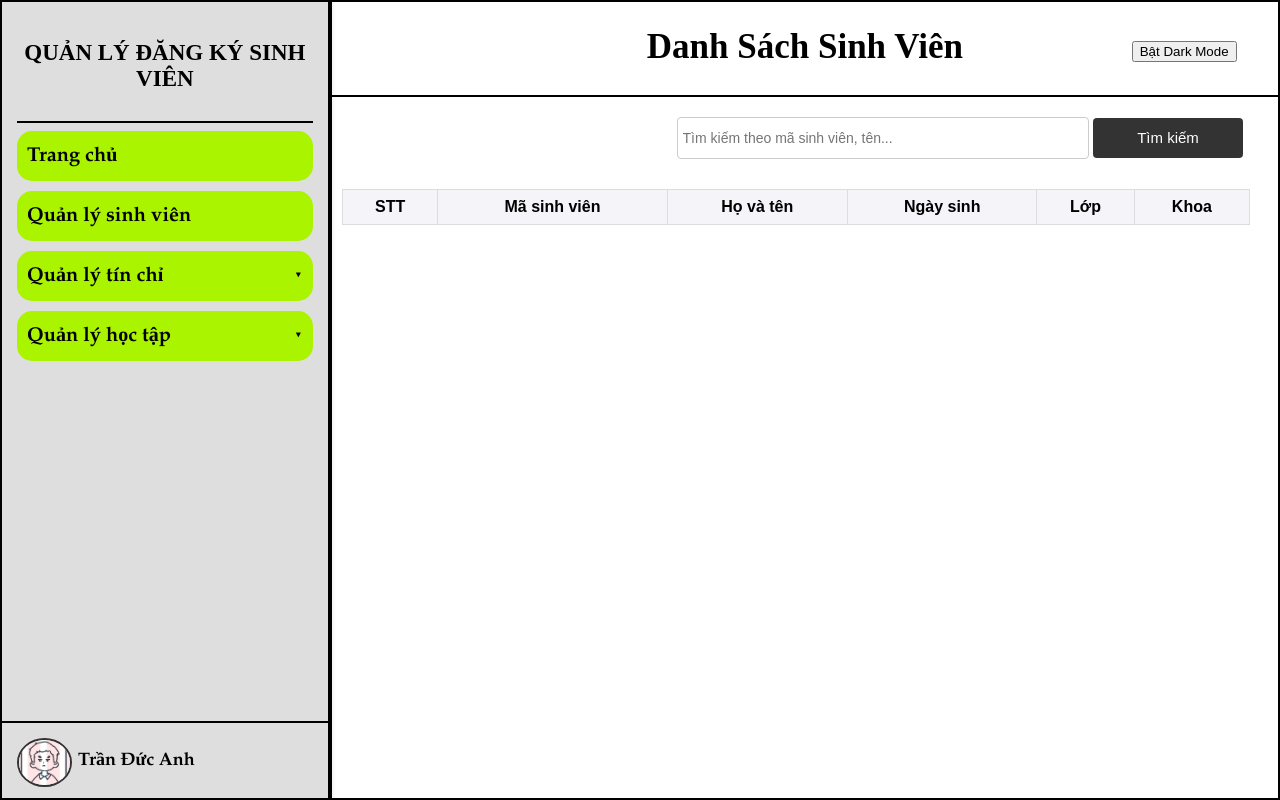
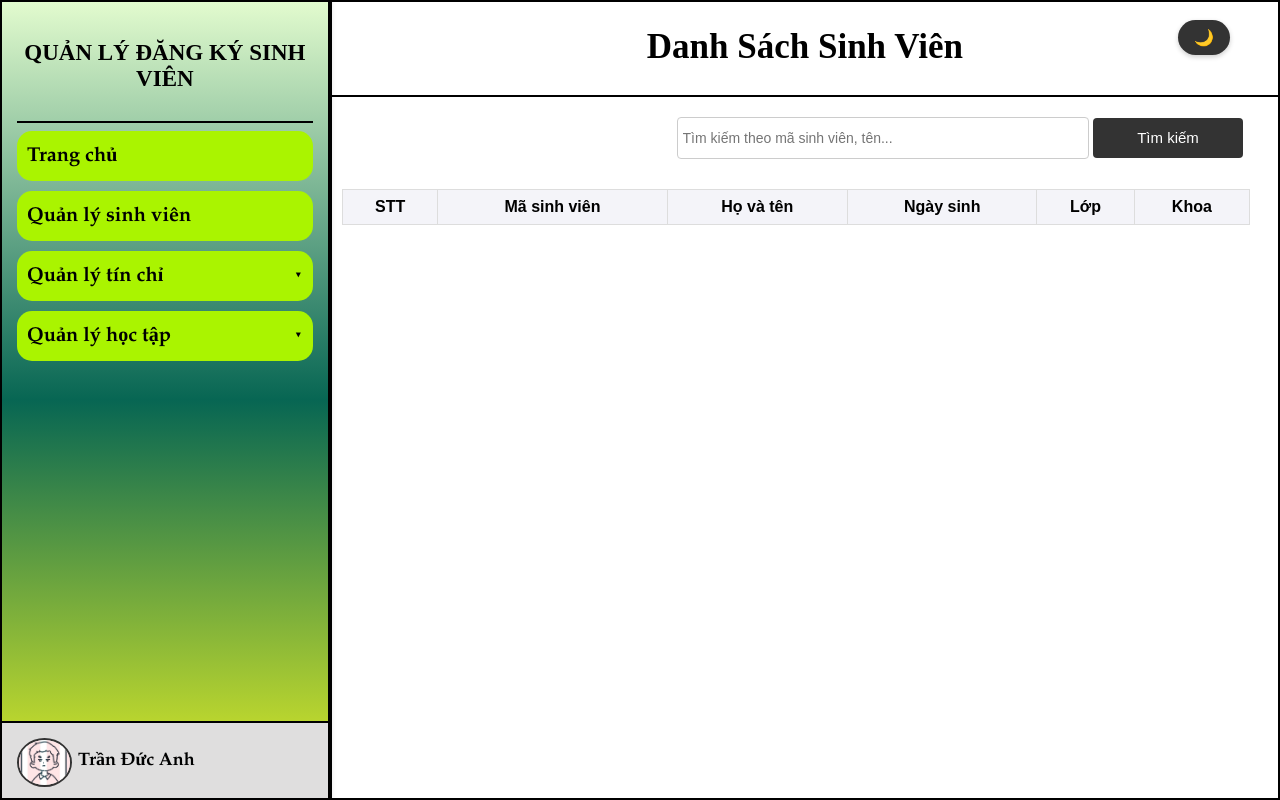
Before and after one commit to kayden2712/Student_Managerment, a PHP site: page /Home.html in a window 1280 px wide. Run offline with PHP 8.4, Linux system fonts and the light colour scheme; lists and menus that the app fills with data are empty.

Commit message:
Thay đôi nút darkmode, đôi màu sidebar, chinh sua lai chuyên giua cac trang

```diff
--- a/Home.css
+++ b/Home.css
@@ -14,12 +14,12 @@ body {
 .sidebar {
     position: relative;
     width: 25%;
-    background-color: rgb(223, 222, 222);
+    background: linear-gradient(to bottom, #E2FBCE, #076653, #E3EF26);
     padding: 15px;
     box-shadow: 2px 0 5px rgba(0, 0, 0, 0.1);
-    overflow-y: auto; /* Cho phép cuộn dọc nếu nội dung quá dài */
     border: 2px black solid;
     padding-bottom: 80px; /* Tạo khoảng trống cho profile */
+    overflow: hidden; /* Tắt cuộn nội dung */
 }
 
 .sidebar hr {
@@ -51,8 +51,8 @@ body {
     font-weight: bold;
     color: #000000;
     text-decoration: none;
-    font-family:"Palatino Linotype", Times, serif;
-    font-size: 20px ;
+    font-family: "Palatino Linotype", Times, serif;
+    font-size: 20px;
     background-color: #AAF400FF;
 }
 
@@ -92,8 +92,8 @@ body {
     display: block;
     padding: 8px;
     border-radius: 15px;
-    font-family:"Palatino Linotype", Times, serif;
-    font-size: 20px ;
+    font-family: "Palatino Linotype", Times, serif;
+    font-size: 20px;
     background-color: #AAF400FF;
     font-weight: bold;
 
@@ -152,13 +152,15 @@ body {
     padding: 5px;
     height: 35px;
 }
+
 .collapsible-profile .menu-text {
     color: #000000;
-    font-family:"Palatino Linotype", Times, serif;
+    font-family: "Palatino Linotype", Times, serif;
     font-size: 20px;
     margin-right: 20px;
-    padding-left:20px ;
+    padding-left: 20px;
 }
+
 .collapsible-profile:hover {
     background-color: rgba(255, 255, 255, 0);
 }
@@ -360,9 +362,15 @@ button {
 }
 
 #addStudentPopup input {
-    width: 100%;
+    width: 96%;
     padding: 8px;
     margin: 10px 0;
+}
+
+#addStudentPopup label {
+    font-weight: bold;
+    font-size: 15px;
+    font-family: "Palatino Linotype", Times, serif;
 }
 
 #addStudentPopup button {
@@ -372,8 +380,10 @@ button {
 }
 
 #addStudentPopup h2 {
+    font-family: "Palatino Linotype", Times, serif;
     text-align: center;
 }
+
 /* Add styles for collapsible menu and submenu */
 .menu-item {
     margin-bottom: 10px;
@@ -423,9 +433,11 @@ button {
 .content_head .button {
 
 }
-.menu-toggle{
+
+.menu-toggle {
     color: black;
 }
+
 /* Dark Mode cho toàn bộ trang */
 body.dark-mode {
     background-color: #1a1a1a; /* Nền tối */
@@ -502,7 +514,8 @@ body.dark-mode {
     background-color: #444444; /* Nền nút popup */
     color: #e4e4e4; /* Chữ nút popup */
 }
-.dark-mode-toggle{
+
+.dark-mode-toggle {
     position: absolute;
     margin-top: -55px;
     padding-left: 800px;
@@ -586,3 +599,62 @@ body.dark-mode {
 .profile-sidebar:hover .profile-avatar img {
     transform: scale(1.1);
 }
+
+/* Style cho nút Dark Mode */
+#darkModeButton {
+    background-color: #333;
+    color: white;
+    border: none;
+    padding: 8px 16px; /* Giảm padding để nút nhỏ gọn hơn */
+    border-radius: 20px;
+    cursor: pointer;
+    font-size: 14px;
+    display: inline-flex; /* Thay đổi thành inline-flex */
+    align-items: center;
+    gap: 8px;
+    transition: all 0.3s ease;
+    box-shadow: 0 2px 5px rgba(0, 0, 0, 0.2);
+    white-space: nowrap; /* Ngăn text xuống dòng */
+}
+
+#darkModeButton::before {
+    content: '🌙';
+    font-size: 16px;
+}
+
+#darkModeButton:hover {
+    background-color: #444;
+    transform: translateY(-2px);
+    box-shadow: 0 4px 8px rgba(0, 0, 0, 0.3);
+}
+
+/* Khi Dark Mode được bật */
+.dark-mode #darkModeButton {
+    background-color: #f0f0f0;
+    color: #333;
+}
+
+.dark-mode #darkModeButton::before {
+    content: '☀️';
+}
+
+.dark-mode-toggle {
+    position: absolute;
+    top: 20px;
+    right: 50px; /* Điều chỉnh khoảng cách từ mép phải */
+    z-index: 100;
+    margin: 0; /* Xóa margin */
+    padding: 0; /* Xóa padding */
+}
+
+#addPopup {
+    font-weight: bold;
+    font-size: 15px;
+    font-family: "Palatino Linotype", Times, serif;
+}
+
+#closePopup {
+    font-weight: bold;
+    font-size: 15px;
+    font-family: "Palatino Linotype", Times, serif;
+}
--- a/Home.html
+++ b/Home.html
@@ -57,7 +57,7 @@
     </div>
     <h2 id="header2">Danh Sách Sinh Viên</h2>
     <div class="dark-mode-toggle">
-        <button id="darkModeButton" onclick="toggleDarkMode()">Bật Dark Mode</button>
+        <button id="darkModeButton" onclick="toggleDarkMode()"></button>
     </div>
     <hr>
     <div id="Find">
--- a/Home.js
+++ b/Home.js
@@ -28,10 +28,14 @@ function closePopup() {
 }
 
 function showStudentManagement() {
-    // Ẩn phần tìm kiếm và hi���n thị các nút Thêm, Sửa, Xóa
-    document.getElementById('findSection').classList.add('hidden');
-    document.getElementById('actionButtons').classList.remove('hidden');
-    document.getElementById('student-table').classList.remove('hidden');
+    // Hiển thị bảng và các nút quản lý
+    const buttonContainer = document.querySelector('.button');
+    const buttonFind = document.querySelector('.find');
+    const studentTable = document.getElementById('student-table');
+
+    buttonContainer.style.display = 'flex';
+    buttonFind.style.display = 'none';
+    studentTable.style.display = 'block';
 }
 
 function addStudent() {
@@ -51,22 +55,6 @@ function searchStudent() {
     alert(`Tìm kiếm sinh viên với từ khóa: ${searchValue}`);
 }
 
-// JavaScript để hiển thị các nút "Thêm sinh viên", "Sửa sinh viên", "Xóa sinh viên"
-document.addEventListener('DOMContentLoaded', function () {
-    const manageStudentLink = document.querySelector('.menu-text'); // Đối tượng "Quản lý sinh viên"
-    const buttonContainer = document.querySelector('.button'); // Đối tượng chứa các nút Thêm, Sửa, Xóa
-    const buttonFind = document.querySelector('.find'); // Đối tượng chứa nút tìm kiếm
-
-    // Lắng nghe sự kiện click vào "Quản lý sinh viên"
-    manageStudentLink.addEventListener('click', function () {
-        // Chuyển display của nút thành block khi nhấn vào "Quản lý sinh viên"
-        if (buttonContainer.style.display === 'none' || buttonContainer.style.display === '') {
-            buttonContainer.style.display = 'flex';
-            buttonFind.style.display = 'none';
-        }
-    });
-});
-
 function toggleDarkMode() {
     // Chuyển đổi lớp "dark-mode" cho thẻ body
     document.body.classList.toggle('dark-mode');
@@ -77,12 +65,4 @@ function toggleDarkMode() {
 
     sidebar.classList.toggle('dark-mode');
     table.classList.toggle('dark-mode');
-
-    // Cập nhật văn bản của nút
-    const button = document.getElementById('darkModeButton');
-    if (document.body.classList.contains('dark-mode')) {
-        button.textContent = 'Tắt Dark Mode';
-    } else {
-        button.textContent = 'Bật Dark Mode';
-    }
 }
```
Also changed, not shown: other parts of Home.html (+13 -9 lines).
